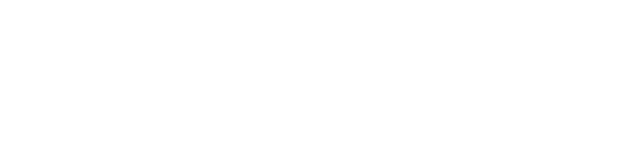
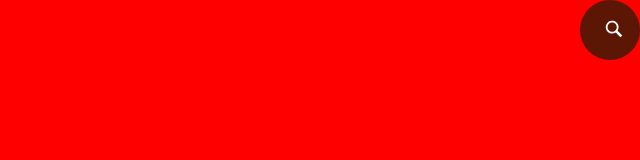
Before and after one commit to DrakFremi/Porten, a plain HTML site: page index.html in a window 1280 px wide. Shown: the whole page, without its empty margins (640-1280 px from the left). Drawn offline with Linux system fonts and the light colour scheme.

Commit message:
add search and fix focus

```diff
--- a/index.html
+++ b/index.html
@@ -1,12 +1,26 @@
 <!DOCTYPE html>
-<html lang="en">
+<html lang="ru">
+
 <head>
     <meta charset="UTF-8">
     <meta http-equiv="X-UA-Compatible" content="IE=edge">
     <meta name="viewport" content="width=device-width, initial-scale=1.0">
     <title>Porten</title>
+    <link rel="stylesheet" href="/style/style.css">
 </head>
+
 <body>
+    <div class="page-header">
+        <form class="search-form" action="#">
+            <input class="search__input" type="text" name="" placeholder="Найти">
+            <i><svg width="18" height="18" viewBox="0 0 18 18" fill="none" xmlns="http://www.w3.org/2000/svg">
+                    <path
+                        d="M17.25 15.4167L12.5255 10.6922C13.3989 9.36482 13.7487 7.76053 13.5072 6.18999C13.2657 4.61945 12.4501 3.19437 11.2182 2.19068C9.98634 1.18698 8.42587 0.67606 6.83892 0.756838C5.25197 0.837616 3.75144 1.50434 2.62785 2.62794C1.50425 3.75153 0.837524 5.25206 0.756746 6.83901C0.675968 8.42596 1.18689 9.98643 2.19058 11.2183C3.19428 12.4502 4.61936 13.2658 6.1899 13.5073C7.76044 13.7488 9.36473 13.399 10.6922 12.5256L15.4167 17.2501L17.25 15.4167ZM2.58332 7.16675C2.58332 4.6395 4.63941 2.58341 7.16666 2.58341C9.69391 2.58341 11.75 4.6395 11.75 7.16675C11.75 9.694 9.69391 11.7501 7.16666 11.7501C4.63941 11.7501 2.58332 9.694 2.58332 7.16675Z"
+                        fill="white" />
+                </svg>
+            </i>
+        </form>
+    </div>
+</body>
 
-</body>
 </html>
--- a/style/style.css
+++ b/style/style.css
@@ -0,0 +1,94 @@
+html {
+    box-sizing: border-box;
+    font-size: 16px;
+}
+
+*,
+*:before,
+*:after {
+    box-sizing: inherit;
+}
+
+body,
+h1,
+h2,
+h3,
+h4,
+h5,
+h6,
+p,
+ol,
+ul {
+    margin: 0;
+    padding: 0;
+    font-weight: normal;
+}
+
+ol,
+ul {
+    list-style: none;
+}
+
+img {
+    max-width: 100%;
+    height: auto;
+}
+
+body {
+    background-color: rgb(255, 0, 0);
+    font-family: "PT Sans";
+}
+html,
+body {
+    height: 100%;
+}
+
+.page-header {
+    position: relative;
+    width: 60px;
+    height: 60px;
+    margin-left: auto;
+}
+
+.search__input {
+    z-index: 1;
+    overflow: hidden;
+    border-radius: 30px;
+    border: 0;
+    background-color: transparent;
+    box-sizing: border-box;
+    display: block;
+    padding: 10px 30px;
+    height: 60px;
+    width: 60px;
+    color: rgb(72, 255, 0);
+    font-family: "Avanti", "Arial", sans-serif;
+    cursor: pointer;
+    will-change: width;
+    transition: width 0.4s, color 0.2s, background-color 0.2s, border-color 0.2s;
+}
+
+.search__input:focus {
+    width: 290px;
+    outline: 0;
+}
+
+.search-form {
+    position: absolute;
+    z-index: 1;
+    right: 0;
+    bottom: 0;
+    overflow: hidden;
+    background-color: #5b1704;
+    border-radius: 30px;
+}
+i {
+    position: absolute;
+    top: 50%;
+    right: 17px;
+    z-index: -1;
+    color: #fff;
+    font-size: 25px;
+    -webkit-transform: translateY(-50%);
+    transform: translateY(-50%);
+}
```
Also changed, not shown: images/search.svg (added).
